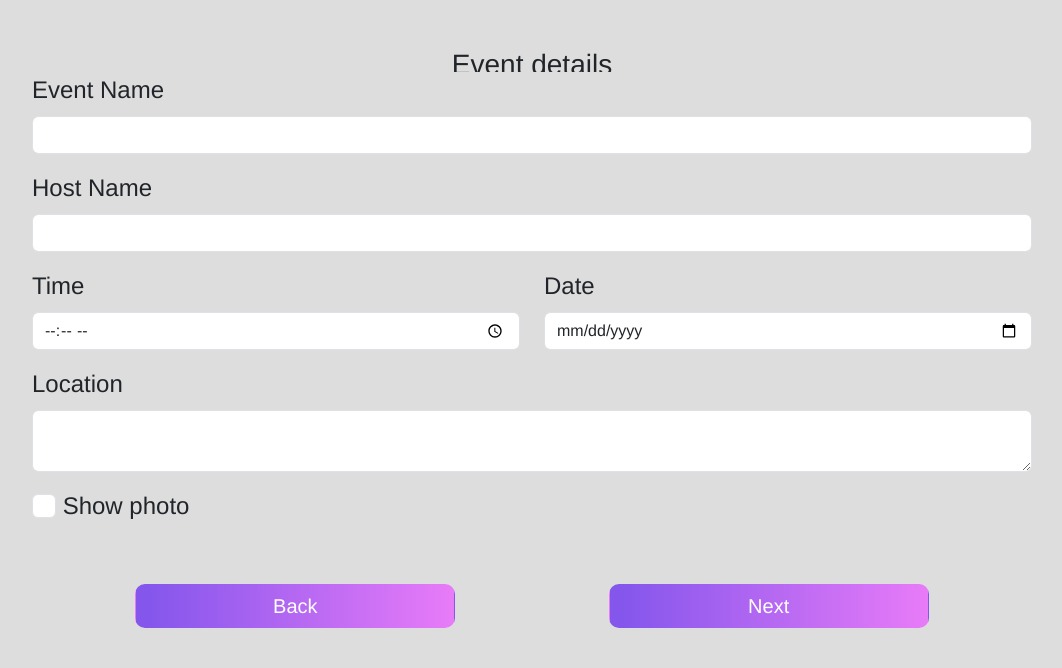
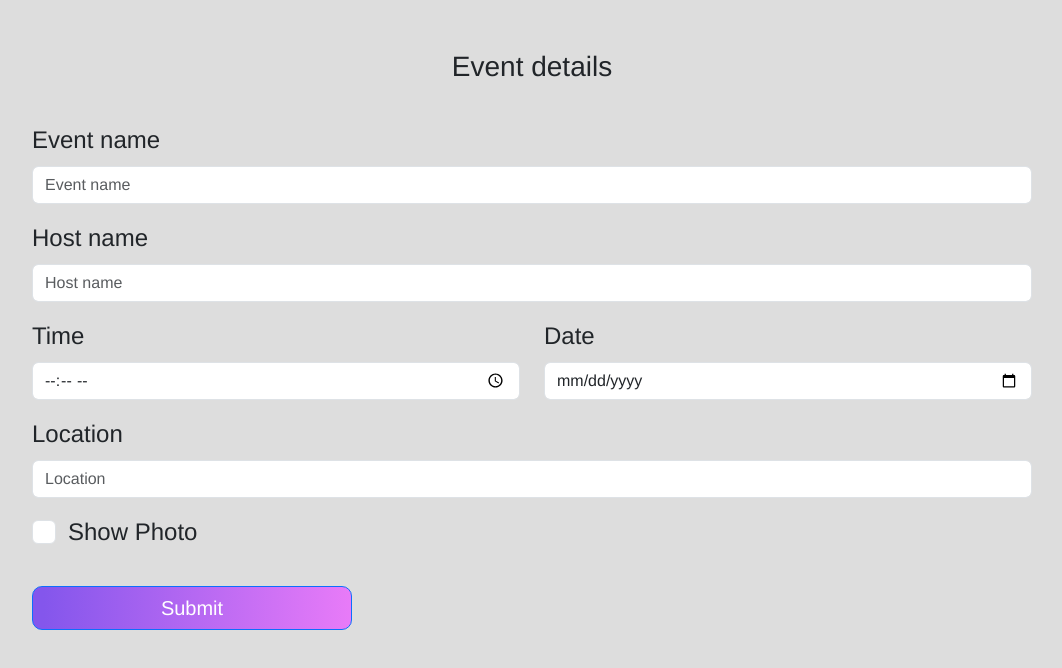
Before and after one commit to Ik3nna/Envited, a React (Create React App) app: page /create in a window 1280 px wide. Shown: the top 668 px of the page, without its empty margins (108-1170 px from the left). Built offline with nearby package versions, Linux system fonts and the light colour scheme.

Commit message:
form validation

```diff
--- a/src/context.js
+++ b/src/context.js
@@ -6,19 +6,31 @@ export const AppProvider = ({children})=> {
     const [eventname,setEventname] = useState("");
     const [hostname,setHostname] = useState("");
     const [location,setLocation] = useState("");
+    const [time,setTime] = useState("");
+    const [date,setDate] = useState("");
+    const [list,setList] = useState([])
 
-    const [list,setList] = useState([]);
 
-    const handleSubmit = (e)=> {
+    const handleSubmit = (e)=>{
         e.preventDefault();
 
+        const newList = {
+            ename: eventname,
+            hname: hostname,
+            ltn: location,
+            time: time,
+            date: date
+        }
+        setList(newList);
 
+        alert("Event Created");
+    }
 
-    }
 
     return(
         <AppContext.Provider value={{
-
+            handleSubmit,eventname,setEventname,hostname,setHostname,
+            location,setLocation,time,setTime,date,setDate,list,setList
         }}>
             {children}
         </AppContext.Provider>
--- a/src/create.js
+++ b/src/create.js
@@ -1,94 +1,119 @@
-import React, { useState } from "react";
+import React, { useState, useEffect } from "react";
 import { Link } from "react-router-dom";
-import { Form, FormGroup, Label, Input } from "reactstrap";
-
+import { Button, Col, Row, Form } from "react-bootstrap";
+import { useGlobalContext } from "./context";
 
 const Create = ()=> {
+    const [validated, setValidated] = useState(false);
     const [eventname,setEventname] = useState("");
     const [hostname,setHostname] = useState("");
     const [location,setLocation] = useState("");
     const [time,setTime] = useState("");
     const [date,setDate] = useState("");
-    const [list,setList] = useState([])
+    const [agree,setAgree] = useState(false)
+    const [list,setList] = useState({});
 
-    const getList = ()=> {
-        setList({
-            ename: eventname,
-            hname: hostname,
-            ltn: location,
-            time: time,
-            date: date
-        });
+    const handleSubmit = (event) => {
+        event.preventDefault();
+        setValidated(true);
+
+        // const newList = {
+        //     en: eventname,
+        //     hn: hostname,
+        //     ln: location,
+        //     tm: time,
+        //     dt: date
+        // }
     }
 
-    const handleSubmit = (e)=>{
-        e.preventDefault();
-        getList();
-    }
+
 
     return(
         <section className="create-page">
-            <h3 className="text-center mt-5">Event details</h3>
+            <h3 className="text-center event-header">Event details</h3>
 
-                <div className="row">
-                    <div className="col-12">
-                        <Form className="form-group" onSubmit={handleSubmit}>
-                            <FormGroup>
-                                <Label htmlFor="eventname">Event Name</Label>
-                                    <Input type="text" id="eventname" name="eventname"
-                                        value={eventname} onChange={(e)=> setEventname(e.target.value)}
+            <Form className="form-group" noValidate validated={validated} onSubmit={handleSubmit}>
+                <Row className="mb-3">
+                    <Form.Group as={Col} md="12" controlId="validationCustom01">
+                        <Form.Label>Event name</Form.Label>
+                        <Form.Control
+                            required
+                            type="text"
+                            placeholder="Event name"
+                            value = {eventname}
+                            onChange = {(e)=>setEventname(e.target.value)}
                         />
-                            </FormGroup>
+                        <Form.Control.Feedback>Looks good!</Form.Control.Feedback>
+                    </Form.Group>
+                </Row>
 
-                            <FormGroup>
-                                <Label htmlFor="hostname">Host Name</Label>
-                                <Input type="text" id="hostname" name="hostname"
-                                    value={hostname} onChange={(e)=> setHostname(e.target.value)}
+                <Row className="mb-3">
+                    <Form.Group as={Col} md="12" controlId="validationCustom02">
+                        <Form.Label>Host name</Form.Label>
+                        <Form.Control
+                            required
+                            type="text"
+                            placeholder="Host name"
+                            value = {hostname}
+                            onChange = {(e)=>setHostname(e.target.value)}
                         />
-                            </FormGroup>
+                        <Form.Control.Feedback type="invalid">Please add a Host name</Form.Control.Feedback>
+                    </Form.Group>
+                </Row>
 
-                            <FormGroup>
-                                <div className="row">
-                                    <div className="col-6">
-                                        <Label htmlFor="time">Time</Label>
-                                        <Input type="time" id="time" value={time}
-                                            onChange={(e)=> setTime(e.target.value)}  name="time"
+                <Row className="mb-3">
+                    <Form.Group as={Col} xs="6" controlId="validationCustom03">
+                        <Form.Label>Time</Form.Label>
+                        <Form.Control
+                            required
+                            type="time"
+                            value = {time}
+                            onChange = {(e)=>setTime(e.target.value)}
                         />
-                                    </div>
+                        <Form.Control.Feedback>Looks good!</Form.Control.Feedback>
+                    </Form.Group>
 
-                                    <div className="col-6">
-                                        <Label htmlFor="time">Date</Label>
-                                        <Input type="date" id="time" value={date} name="date"
-                                            onChange={(e)=> setDate(e.target.value)}
+                    <Form.Group as={Col} xs="6" controlId="validationCustom04">
+                        <Form.Label>Date</Form.Label>
+                        <Form.Control
+                            required
+                            type="date"
+                            value = {date}
+                            onChange = {(e)=>setDate(e.target.value)}
                         />
-                                    </div>
-                                </div>
-                            </FormGroup>
+                        <Form.Control.Feedback>Looks good!</Form.Control.Feedback>
+                    </Form.Group>
+                </Row>
 
-                            <FormGroup>
-                                <Label htmlFor="location">Location</Label>
-                                    <Input type="textarea" id="location" name="location"
-                                        value={location} onChange={(e)=> setLocation(e.target.value)}
+                <Row className="mb-3">
+                    <Form.Group as={Col} md="12" controlId="validationCustom05">
+                        <Form.Label>Location</Form.Label>
+                        <Form.Control
+                            required
+                            type="text"
+                            placeholder="Location"
+                            value = {location}
+                            onChange = {(e)=>setLocation(e.target.value)}
                         />
-                            </FormGroup>
+                        <Form.Control.Feedback>Looks good!</Form.Control.Feedback>
+                    </Form.Group>
+                </Row>
 
-                            <FormGroup>
-                                <Input type="checkbox"
-                                />   Show photo
-                            </FormGroup>
+                <Form.Group className="mb-3">
+                    <Form.Check
+                        required
+                        label="Show Photo"
+                        feedback="You must check the box before submitting."
+                        feedbackType="invalid"
+                        value = {agree}
+                        onChange = {(e)=>setAgree(e.target.checked)}
+                    />
+                </Form.Group>
 
-                            <div className="btn-container">
-                                <Link to="/" className="btn back">
-                                    Back
-                                </Link>
-
-                                <Link to="/event" type="submit" className="btn next">
-                                    Next
-                                </Link>
-                            </div>
+                <Button type="submit" className="btn">
+                    Submit
+                </Button>
             </Form>
-                    </div>
-                </div>
         </section>
     );
 }
--- a/src/event.js
+++ b/src/event.js
@@ -1,13 +1,24 @@
 import React from "react";
+import { useGlobalContext } from "./context";
 
 const Event = ()=> {
-    return(
-        <main className="container">
-            <img className="image" src={process.env.PUBLIC_URL+"images/cake_img.png"} />
+    const {  } = useGlobalContext();
 
+    console.log()
 
-        </main>
-    );
+    {list.map((item,index)=>{
+        const { ename,hname,ltn,date,time } = item;
+
+        return(
+            <section key={index} className="container">
+                <div className="section-text">
+                    <h2>{ename}</h2>
+                    <p>Hosted by {hname}</p>
+                </div>
+            </section>
+        );
+    })}
+
 }
 
 export default Event
--- a/src/index.css
+++ b/src/index.css
@@ -77,11 +77,13 @@ code {
   margin-top: 30px;
   font-size: 24px;
 }
+.event-header {
+  margin-top: 50px;
+}
 .form-group {
   position: absolute;
-  top: 40%;
   left: 50%;
-  transform: translate(-50%,-50%);
+  transform: translateX(-50%);
   margin-top: 30px;
   background-color: #DDDDDD;
   width: 80%;
@@ -93,7 +95,7 @@ code {
   align-items: center;
   margin-top: 40px;
 }
-.back {
+.back, .submit {
   margin-right: 50px;
 }
 
--- a/src/index.js
+++ b/src/index.js
@@ -4,11 +4,14 @@ import "bootstrap/dist/css/bootstrap.min.css";
 import './index.css';
 import App from './App';
 import reportWebVitals from './reportWebVitals';
+import { AppProvider } from './context';
 
 const root = ReactDOM.createRoot(document.getElementById('root'));
 root.render(
   <React.StrictMode>
-    <App />
+    <AppProvider>
+      <App />
+    </AppProvider>
   </React.StrictMode>
 );
 
```
Lines whose indentation alone changed are shown as unchanged.
